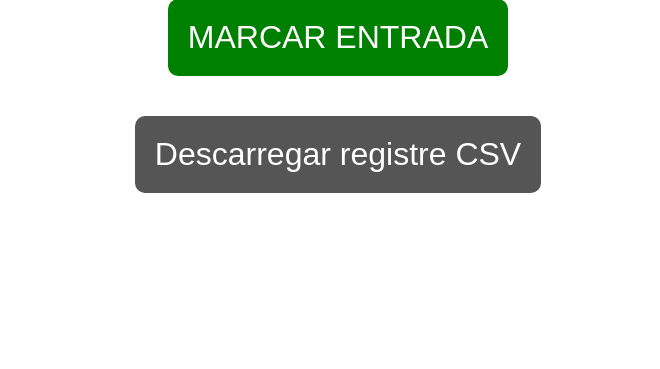
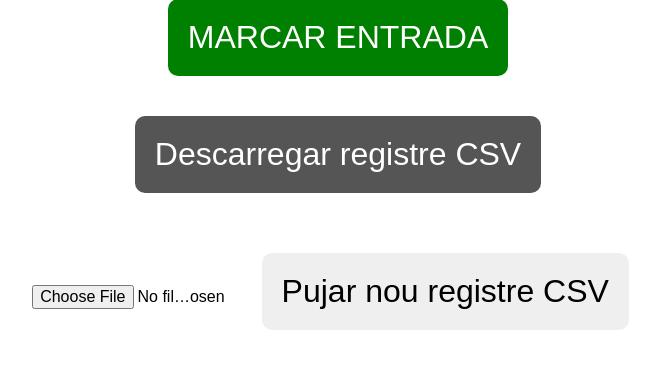
Before and after one commit to mmontanerm/control_hores, a Flask app: page / in a window 1280 px wide. Shown: the part 207-576 px from the top of the page, without its empty margins (302-962 px from the left). Run offline with Flask 3, Linux system fonts and the light colour scheme.

Commit message:
Update index.html

```diff
--- a/templates/index.html
+++ b/templates/index.html
@@ -58,4 +58,10 @@
         <button id="confirmar-btn">MARCAR</button>
     </div>
 </body>
+
+<form action="/pujar" method="post" enctype="multipart/form-data" style="margin-top: 20px;">
+    <input type="file" name="fitxer" required>
+    <button type="submit">Pujar nou registre CSV</button>
+</form>
+
 </html>
```
